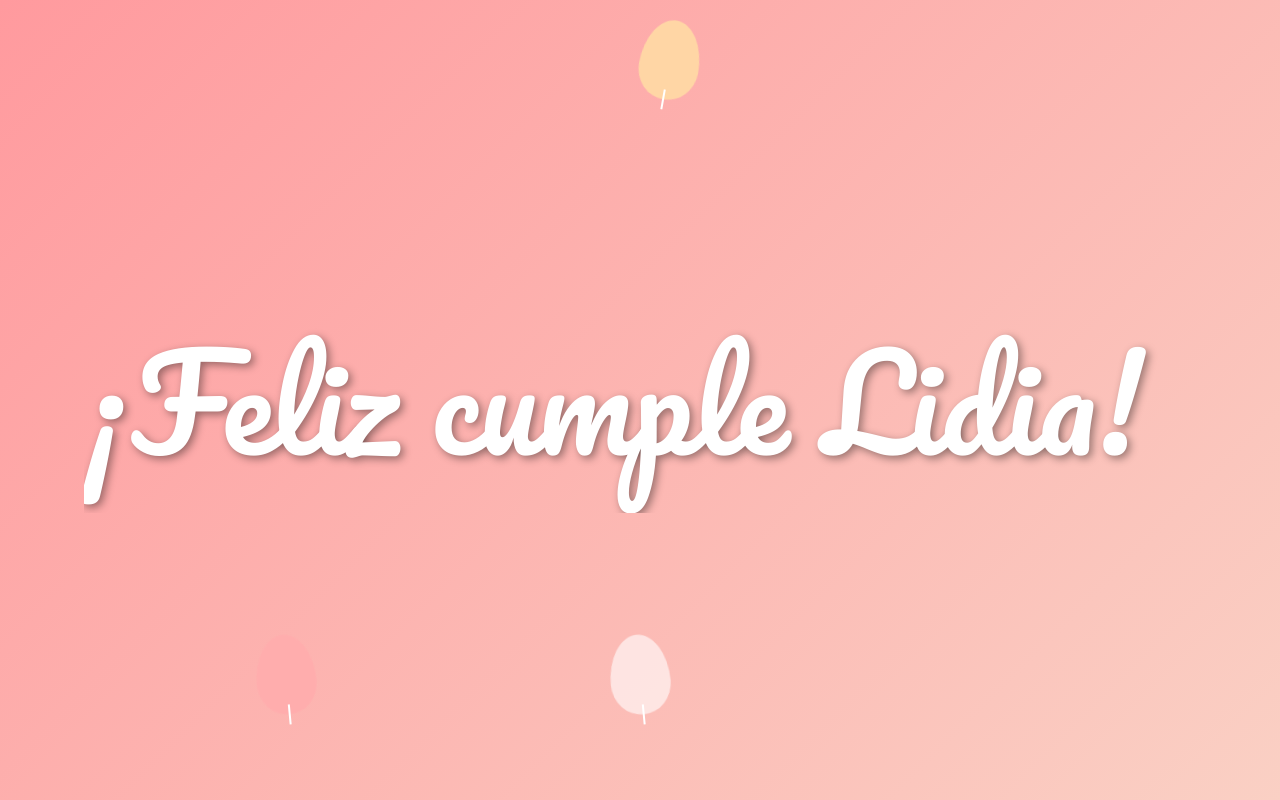
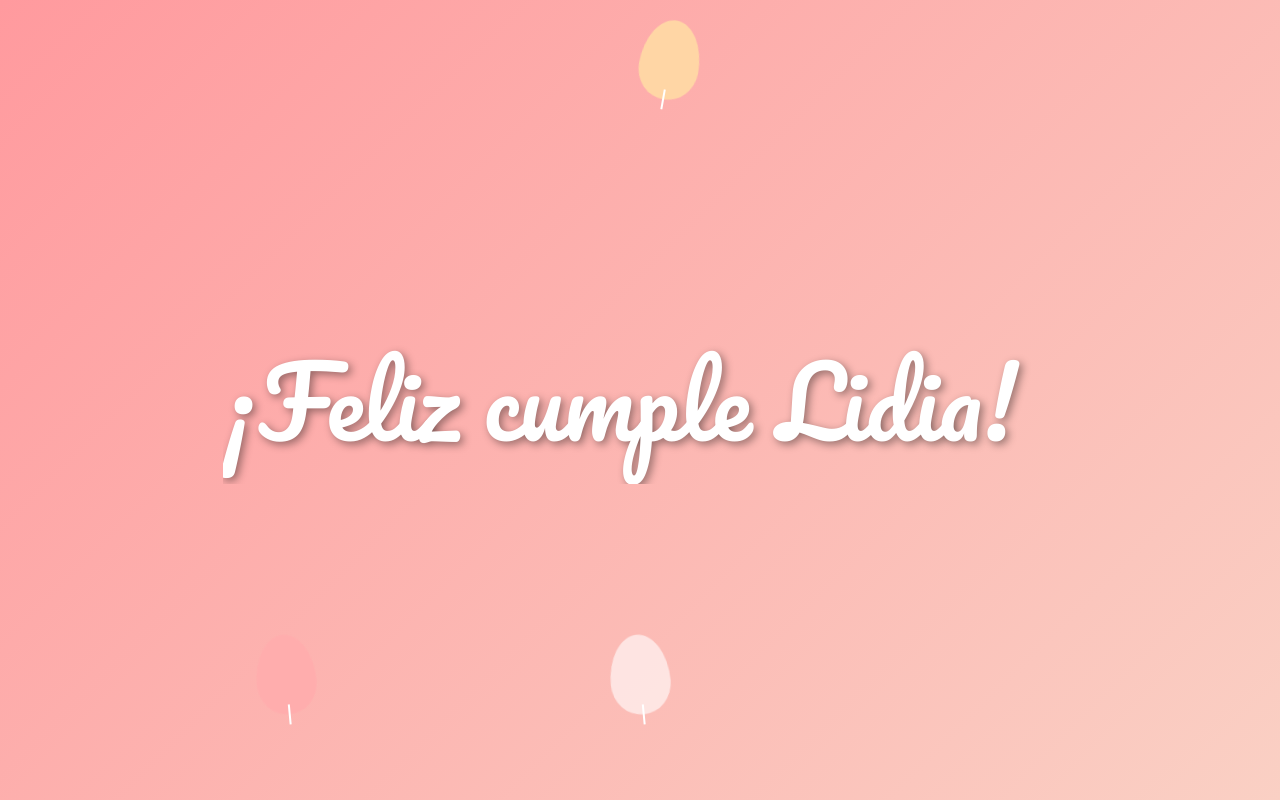
Before and after one commit to Alejk19/papu, a plain HTML site: page index.html in a window 1280 px wide. Drawn offline with Linux system fonts and the light colour scheme.

Commit message:
Add files via upload

```diff
--- a/index.html
+++ b/index.html
@@ -17,7 +17,7 @@
     }
 
     #mensaje {
-      font-size: 8em;
+      font-size: 6em;
       color: #fff;
       text-shadow: 3px 3px 8px rgba(0, 0, 0, 0.4);
       white-space: nowrap;
```
